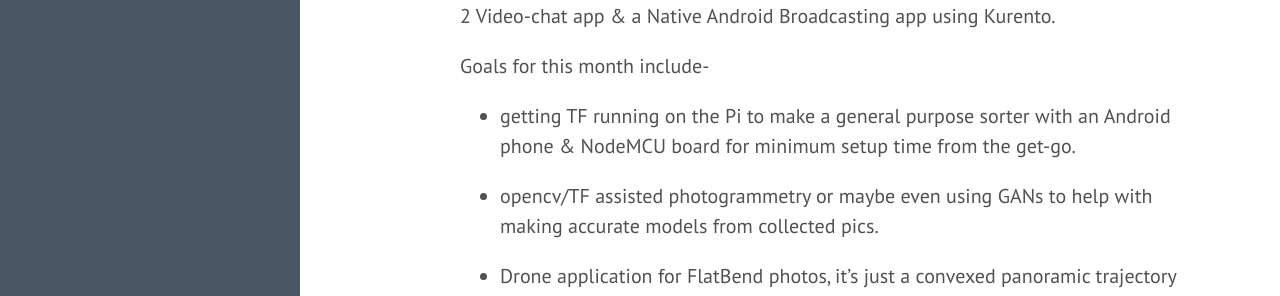
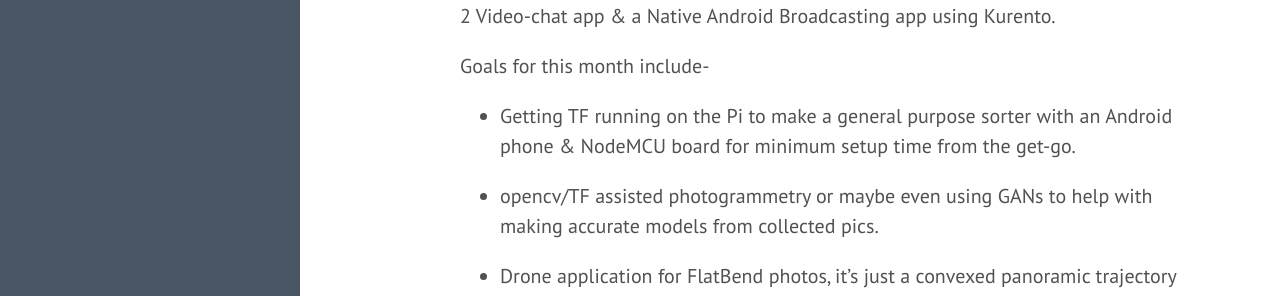
Before and after one commit to iakashpaul/iakashpaul.github.io, a Jekyll site: the page built from _posts/2017-4-6-April Rush.md, in a window 1280 px wide and 900 px high, scrolled down 847 px. Shown: the part 157-453 px from the top of the window. Built offline with Jekyll 4.4.1, drawn with Linux system fonts in a browser that asks for light colours; comment, search, counter and statistics services are not loaded.

```diff
--- a/_posts/2017-4-6-April Rush.md
+++ b/_posts/2017-4-6-April Rush.md
@@ -24,7 +24,7 @@ Juggling several projects at once, the SingleCopter, an Angular 2 dashboard, an
 
 Goals for this month include-
 
-* getting TF running on the Pi to make a general purpose sorter with an Android phone & NodeMCU board for minimum setup time from the get-go.
+* Getting TF running on the Pi to make a general purpose sorter with an Android phone & NodeMCU board for minimum setup time from the get-go.
 
 * opencv/TF assisted photogrammetry or maybe even using GANs to help with making accurate models from collected pics.
 
```
